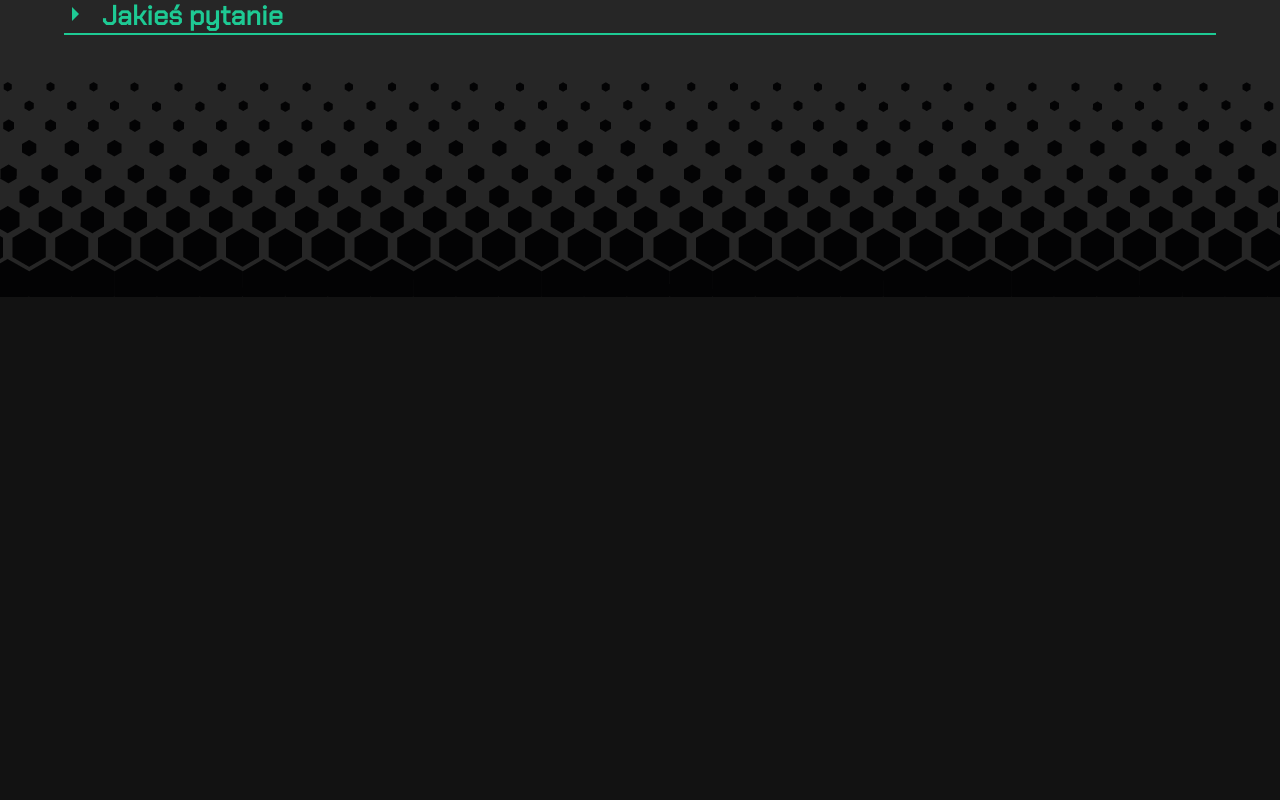
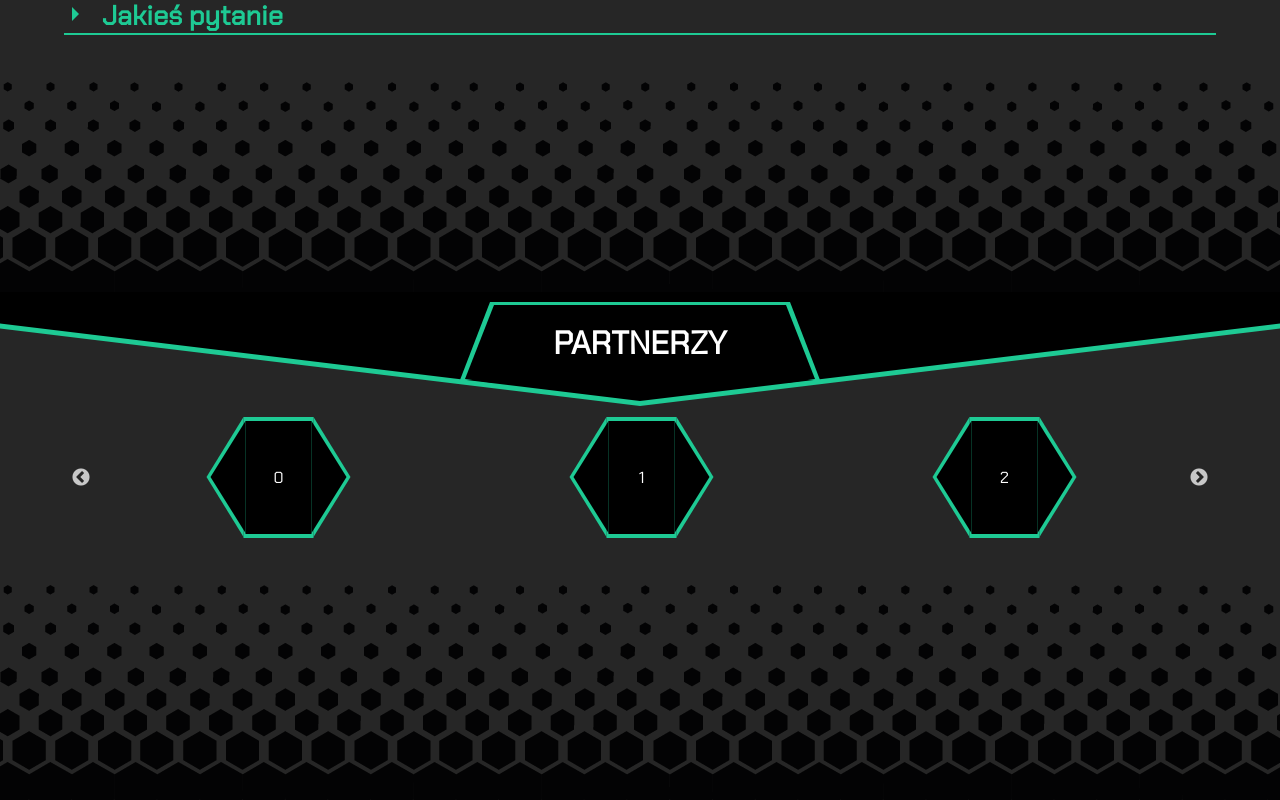
Before and after one commit to grupacosmo/kosciuszkon, a React (Create React App) app: page / in a window 1280 px wide. Shown: the part 2537-3337 px from the top of the page. Before the commit the page ends 2834 px from the top, so only its background shows below. Built offline with nearby package versions, Linux system fonts and the light colour scheme; the HTML template or start-up script is replaced by a standard one.

Commit message:
Added partners section

```diff
--- a/package.json
+++ b/package.json
@@ -11,7 +11,9 @@
     "react-dom": "^18.2.0",
     "react-responsive-carousel": "^3.2.23",
     "react-scripts": "5.0.1",
+    "react-slick": "^0.29.0",
     "sass": "^1.56.1",
+    "slick-carousel": "^1.8.1",
     "web-vitals": "^2.1.4"
   },
   "scripts": {
--- a/src/App.js
+++ b/src/App.js
@@ -7,6 +7,7 @@ import Topic from "./containers/Topic"
 import SectionGradient from "./components/SectionGradient"
 import Schedule from "./containers/Schedule"
 import FAQ from "./containers/FAQ/FAQ"
+import Partners from "./containers/Partners"
 
 const App = () => {
     return (
@@ -22,6 +23,9 @@ const App = () => {
             <SectionDivider name="faq" />
             <FAQ />
             <SectionGradient />
+            <SectionDivider name="partnerzy" />
+            <Partners />
+            <SectionGradient />
         </div>
     )
 }
--- a/src/App.scss
+++ b/src/App.scss
@@ -6,6 +6,7 @@
 @use "./containers/Schedule/schedule";
 @use "./components/ScheduleElement/schedule-element";
 @use "./containers/FAQ/faq";
+@use "./containers/Partners/partners";
 
 @import "./styles/variables";
 @import url('https://fonts.googleapis.com/css2?family=Chakra+Petch&display=swap');
--- a/src/components/ScheduleElement/_schedule-element.scss
+++ b/src/components/ScheduleElement/_schedule-element.scss
@@ -29,6 +29,7 @@ $hexagon-small: 40px;
         > div:nth-child(1) {
             font-size: 3rem;
             color: black;
+            transform: translateX(-.5rem);
         }
 
         > div:nth-child(2) {
--- a/src/containers/Header/Header.js
+++ b/src/containers/Header/Header.js
@@ -6,8 +6,8 @@ const MenuItems = () => {
             <li><a href="#temat">Temat</a></li>
             <li><a href="#harmonogram">Harmonogram</a></li>
             <li><a href="#faq">FAQ</a></li>
-            <li><a href="#">Partnerzy</a></li>
-            <li><a href="#">Kontakt</a></li>
+            <li><a href="#partnerzy">Partnerzy</a></li>
+            <li><a href="#kontakt">Kontakt</a></li>
         </>
     )
 }
--- /dev/null
+++ b/src/containers/Partners/Partners.js
@@ -0,0 +1,60 @@
+import Slider from "react-slick"
+import "slick-carousel/slick/slick.css";
+import "slick-carousel/slick/slick-theme.css";
+
+const Partner = ({ idx }) => {
+    return (
+        <div
+            className="partner"
+        >
+            <div
+                className="partner__outter"
+            >
+                <div
+                    className="partner__inner"
+                >
+                    {idx}
+                </div>
+            </div>
+        </div>
+    )
+}
+
+const Partners = () => {
+    return (
+        <div
+            className="partners"
+        >
+            <Slider
+                dots={false}
+                infinite={true}
+                speed={300}
+                slidesToScroll={2}
+                slidesToShow={3}
+                // autoplay={true}
+                autoplaySpeed={3000}
+                responsive={[
+                    {
+                        breakpoint: 700,
+                        settings: {
+                            slidesToShow: 2,
+                            slidesToScroll: 3
+                        }
+                    }
+                ]}
+            >
+                {
+                    (new Array(6).fill("")).map((e, idx) => (
+                        <div>
+                            <Partner
+                                idx={idx}
+                            />
+                        </div>
+                    ))
+                }
+            </Slider>
+        </div>
+    )
+}
+
+export default Partners
--- /dev/null
+++ b/src/containers/Partners/_partners.scss
@@ -0,0 +1,92 @@
+@import "../../styles/variables";
+
+$hexbox-size: 70px;
+
+.partners {
+    width: 85vw;
+    margin: auto;
+    margin-bottom: 1rem;
+}
+
+.partner {
+    display: flex;
+    justify-items: center;
+    // justify-content: center;
+    position: relative;
+    transform: translateX(50%);
+    left: calc(-1 * $hexbox-size / 2);
+
+    &__outter {
+        &::before {
+            content: " ";
+            position: absolute;
+            top: 0px;
+            left: calc(-1 * $hexbox-size /2 - 1px);
+            border-right: calc($hexbox-size/2 + 2px) solid $main-color;
+            border-top: calc(($hexbox-size*1.7320508075688772935274463415059)/2) solid transparent;
+            border-bottom: calc(($hexbox-size*1.7320508075688772935274463415059)/2) solid transparent;
+            width: 0;
+            height: 0;
+            z-index: 1;
+        }
+
+        &::after {
+            content: " ";
+            position: absolute;
+            top: 0px;
+            left: $hexbox-size + 1px;
+            border-left: calc($hexbox-size/2 + 2px) solid $main-color;
+            border-top: calc(($hexbox-size*1.7320508075688772935274463415059)/2) solid transparent;
+            border-bottom: calc(($hexbox-size*1.73205080756887729352744634150599)/2) solid transparent;
+            width: 0;
+            height: 0;
+            z-index: 1;
+        }
+
+        text-align: center;
+        background-color: $main-color;
+        width: $hexbox-size;
+        margin-left: 1px;
+        height: calc($hexbox-size*1.7320508075688772935274463415059);
+        z-index: 1;
+    }
+
+    &__inner {
+        display: flex;
+        align-items: center;
+        justify-content: center;
+        text-align: center;
+        background-color: $background-color-1;
+        width: calc($hexbox-size - 4px);
+        height: calc($hexbox-size * 1.7320508075688772935274463415059 - 8px);
+        margin-left: 2px;
+        margin-top: 4px;
+        z-index: 2;
+
+        &::before {
+            content: " ";
+            position: absolute;
+            top: 4px;
+            left: calc(-1*($hexbox-size - 4px)/2 + 1px);
+            border-right: calc(($hexbox-size - 4px)/2 + 2px) solid $background-color-1;
+            border-top: calc(($hexbox-size*1.7320508075688772935274463415059 - 8px)/2) solid transparent;
+            border-bottom: calc(($hexbox-size*1.7320508075688772935274463415059 - 8px)/2) solid transparent;
+            width: 0;
+            height: 0;
+            z-index: 2;
+        }
+
+        &::after {
+            content: " ";
+            position: absolute;
+            top: 4px;
+            left: calc($hexbox-size - 1px);
+            border-left: calc(($hexbox-size - 4px)/2 + 2px) solid $background-color-1;
+            border-top: calc(($hexbox-size*1.7320508075688772935274463415059 - 8px)/2) solid transparent;
+            border-bottom: calc(($hexbox-size*1.7320508075688772935274463415059 - 8px)/2) solid transparent;
+            width: 0;
+            height: 0;
+            z-index: 2;
+        }
+    }
+}
--- /dev/null
+++ b/src/containers/Partners/index.js
@@ -0,0 +1,2 @@
+import Partners from "./Partners"
+export default Partners
```
Also changed, not shown: src/containers/Footer/Footer.js (added), src/containers/Footer/_footer.scss (added), src/containers/Footer/index.js (added), 1 other file (tests, documents, lock files or other folders).
